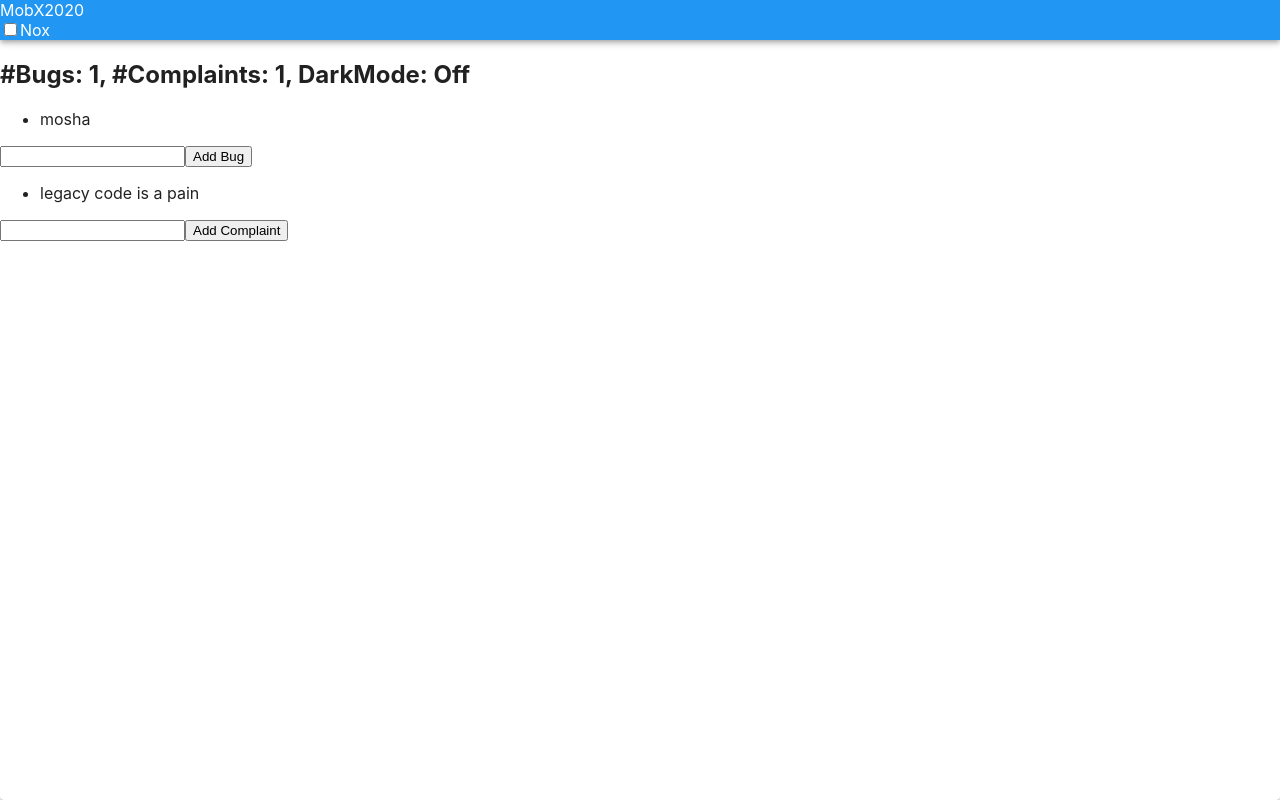
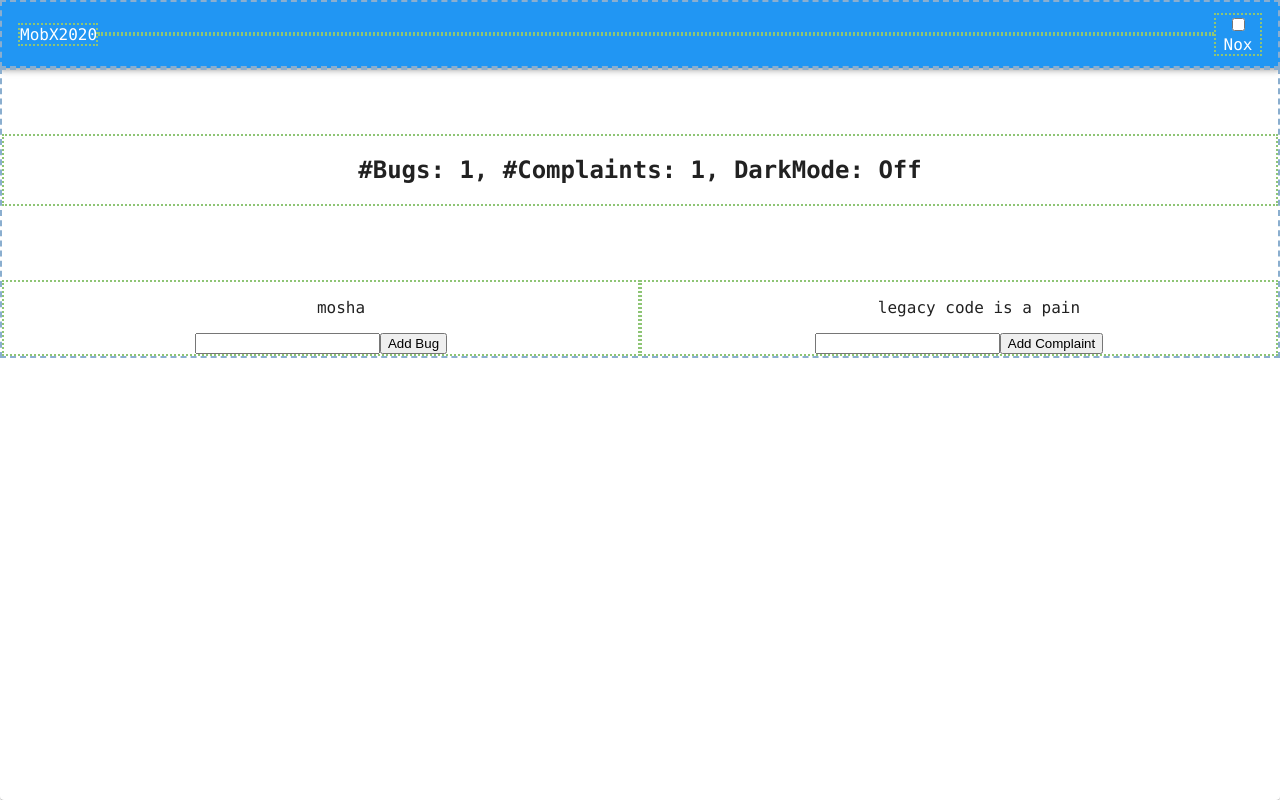
Before and after one commit to Suedo/mobx2020, a React (Create React App) app: page / in a window 1280 px wide. Built offline with nearby package versions, Linux system fonts and the light colour scheme.

Commit message:
added styles

```diff
--- a/src/App.css
+++ b/src/App.css
@@ -1,5 +1,6 @@
 .App {
   text-align: center;
+  font-family: 'Consolas', Courier, monospace;
 }
 
 .App-logo {
@@ -36,3 +37,41 @@
     transform: rotate(360deg);
   }
 }
+
+.grid-container {
+  display: grid;
+  grid: 200px 1fr/ 1fr 1fr;
+  grid-row-gap: 10px;
+  border: 2px dashed rgb(138, 174, 207);
+
+  justify-content: center;
+  align-items: center;
+}
+
+.grid-item {
+  border: 2px dotted rgb(142, 197, 117);
+}
+
+.banner {
+  grid-row: 1;
+  grid-column: 1 / span 2;
+}
+
+li {
+  list-style-type: none;
+}
+
+.header-grid-container {
+  display: grid;
+  grid: 4rem / 5rem 1fr 3rem;
+
+  justify-content: center;
+  align-items: center;
+
+  padding: 0 1rem;
+  border: 2px dashed rgb(138, 174, 207);
+}
+
+.header-grid-item {
+  border: 2px dotted rgb(142, 197, 117);
+}
--- a/src/App.tsx
+++ b/src/App.tsx
@@ -7,6 +7,7 @@ import { BugsForm } from './containers/BugsForm';
 import { ComplaintsForm } from './containers/ComplaintsForm';
 import { StoreProvider, MuiThemeProvider } from './context/context';
 
+import './App.css';
 import Paper from '@material-ui/core/Paper';
 
 interface IAppProps {
```
